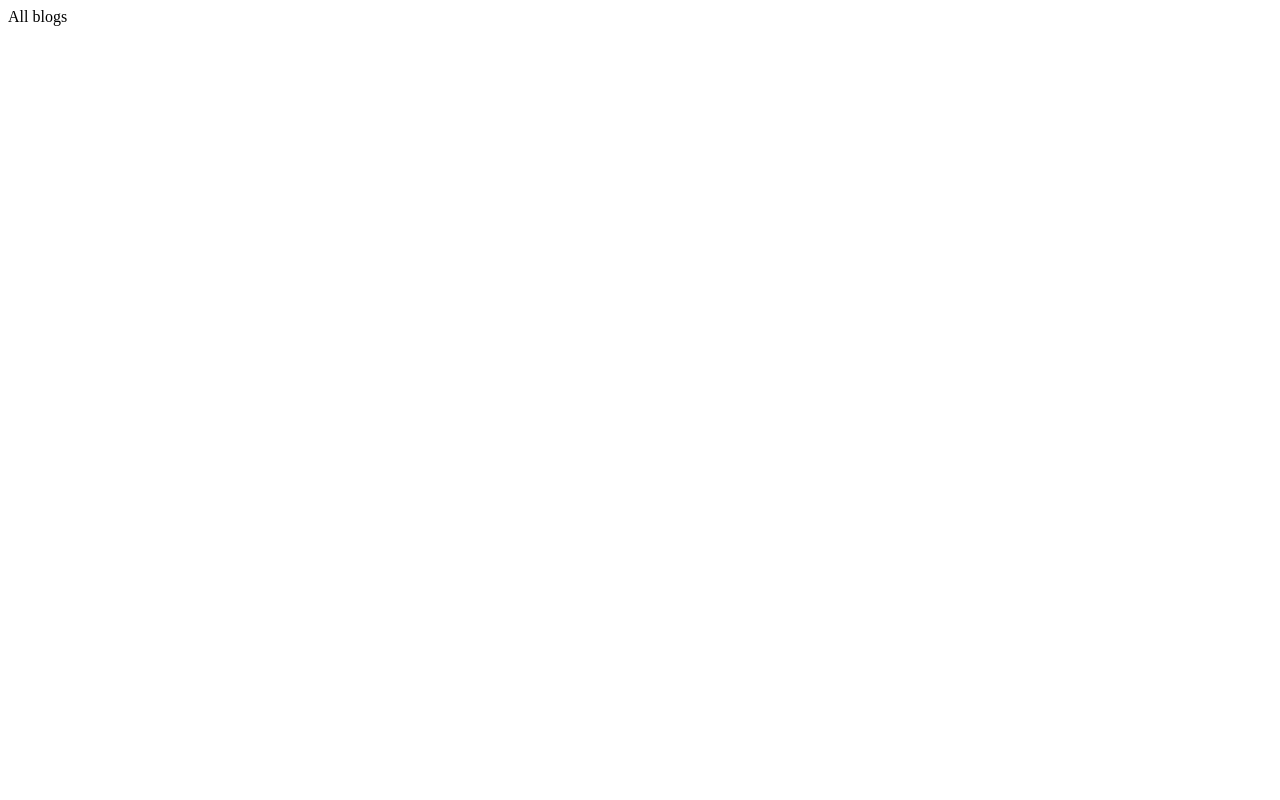
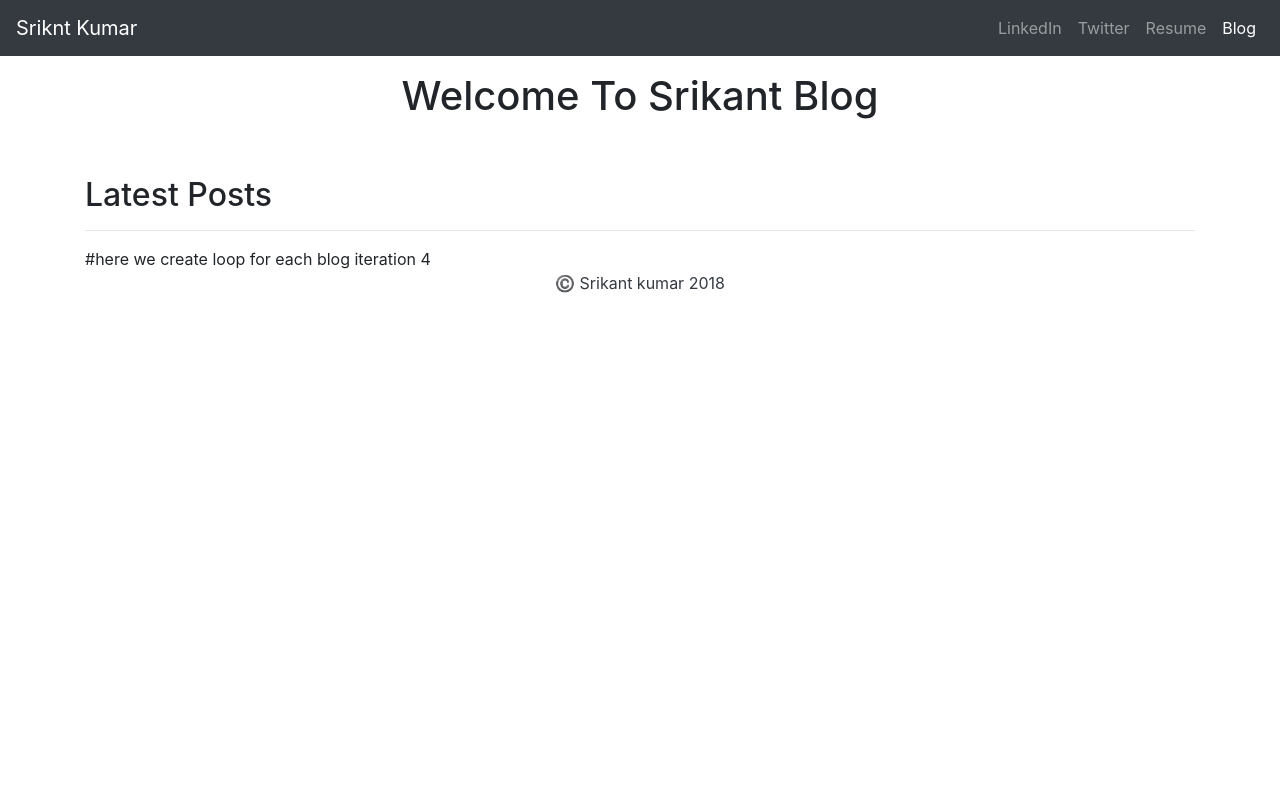
Before and after one commit to srikant132/portfolio, a Django app: page /blog/ in a window 1280 px wide. Before the commit the page is almost empty. Run offline with Django 3.2, Linux system fonts and the light colour scheme; data that the repository does not hold is empty; some libraries are stand-ins or nearby versions.

Commit message:
blog related data fetching from db

```diff
--- a/blog/models.py
+++ b/blog/models.py
@@ -16,3 +16,6 @@ class Blog(models.Model):
     pub_date = models.DateTimeField()
     body = models.TextField()
     image = models.ImageField(upload_to='images/')
+
+    def summary(self):
+        return self.body[:100]
--- a/blog/templates/blog/allblogs.html
+++ b/blog/templates/blog/allblogs.html
@@ -1 +1,81 @@
-All blogs
+
+<!doctype html>
+<html lang="en">
+  <head>
+    <meta charset="utf-8">
+    <meta name="viewport" content="width=device-width, initial-scale=1, shrink-to-fit=no">
+    <meta name="description" content="">
+    <meta name="author" content="">
+    <link rel="icon" href="../../../../favicon.ico">
+
+    <title>Album example for Bootstrap</title>
+
+  <link rel="stylesheet" href="https://stackpath.bootstrapcdn.com/bootstrap/4.1.3/css/bootstrap.min.css" integrity="sha384-MCw98/SFnGE8fJT3GXwEOngsV7Zt27NXFoaoApmYm81iuXoPkFOJwJ8ERdknLPMO" crossorigin="anonymous">
+
+
+  </head>
+
+  <body>
+
+    <header>
+            <nav class="navbar navbar-expand-lg navbar-dark bg-dark">
+              <a class="navbar-brand" href="#">Sriknt Kumar</a>
+              <button class="navbar-toggler" type="button" data-toggle="collapse" data-target="#navbarNavDropdown" aria-controls="navbarNavDropdown" aria-expanded="false" aria-label="Toggle navigation">
+                <span class="navbar-toggler-icon"></span>
+              </button>
+              <div class="collapse navbar-collapse" id="navbarNavDropdown">
+                <ul class="navbar-nav ml-auto">
+                  <li class="">
+                    <a class="nav-link" href="#">LinkedIn</a>
+                  </li>
+                  <li class="">
+                    <a class="nav-link" href="#">Twitter</a>
+                  </li>
+                  <li class="nav-item">
+                    <a class="nav-link" href="#">Resume</a>
+                  </li>
+                  <li class="nav-item">
+                    <a class="nav-link active" href="#">Blog</a>
+                  </li>
+                </ul>
+              </div>
+          </nav>
+    </header>
+     <main role="main">
+        <div class="container">
+          <h1 class="text-center pt-3">Welcome To Srikant Blog</h1>
+          <br>
+          <br>
+          <h2>Latest Posts</h2>
+          <hr>
+                                                             #here we create loop for each blog iteration 4
+       {% for blog in blogs.all  %}
+
+      <a href="#"><h3>{{ blog.title }}</h3></a>
+
+       {{ blog.pub_date }}
+       <br>
+       <img class="img-fluid" src="{{ blog.image.url }}" height=200 width="200">
+       <br>
+
+    <p>{{ blog.body }}</p>
+
+        {% endfor %}
+       </div>
+     </main>
+
+    <footer class="text-dark">
+      <div class="container text-center">
+        <p>©️ Srikant kumar {% now "Y" %}</p>
+      </div>
+    </footer>
+
+    <!-- Bootstrap core JavaScript
+    ================================================== -->
+    <!-- Placed at the end of the document so the pages load faster -->
+    <script src="https://code.jquery.com/jquery-3.3.1.slim.min.js" integrity="sha384-q8i/X+965DzO0rT7abK41JStQIAqVgRVzpbzo5smXKp4YfRvH+8abtTE1Pi6jizo" crossorigin="anonymous"></script>
+   <script src="https://cdnjs.cloudflare.com/ajax/libs/popper.js/1.14.3/umd/popper.min.js" integrity="sha384-ZMP7rVo3mIykV+2+9J3UJ46jBk0WLaUAdn689aCwoqbBJiSnjAK/l8WvCWPIPm49" crossorigin="anonymous"></script>
+   <script src="https://stackpath.bootstrapcdn.com/bootstrap/4.1.3/js/bootstrap.min.js" integrity="sha384-ChfqqxuZUCnJSK3+MXmPNIyE6ZbWh2IMqE241rYiqJxyMiZ6OW/JmZQ5stwEULTy" crossorigin="anonymous"></script>
+
+  </body>
+</html>
--- a/blog/views.py
+++ b/blog/views.py
@@ -1,5 +1,6 @@
 from django.shortcuts import render
-
+from .models import Blog                                         #to get blogs data import model 1
 # Create your views here.
 def allblogs(request):
-    return render(request,'blog/allblogs.html')
+    blogs = Blog.objects                                         #to get blog data from the database create object 2
+    return render(request,'blog/allblogs.html',{'blogs':blogs})   #create a context here blogs 3
```
